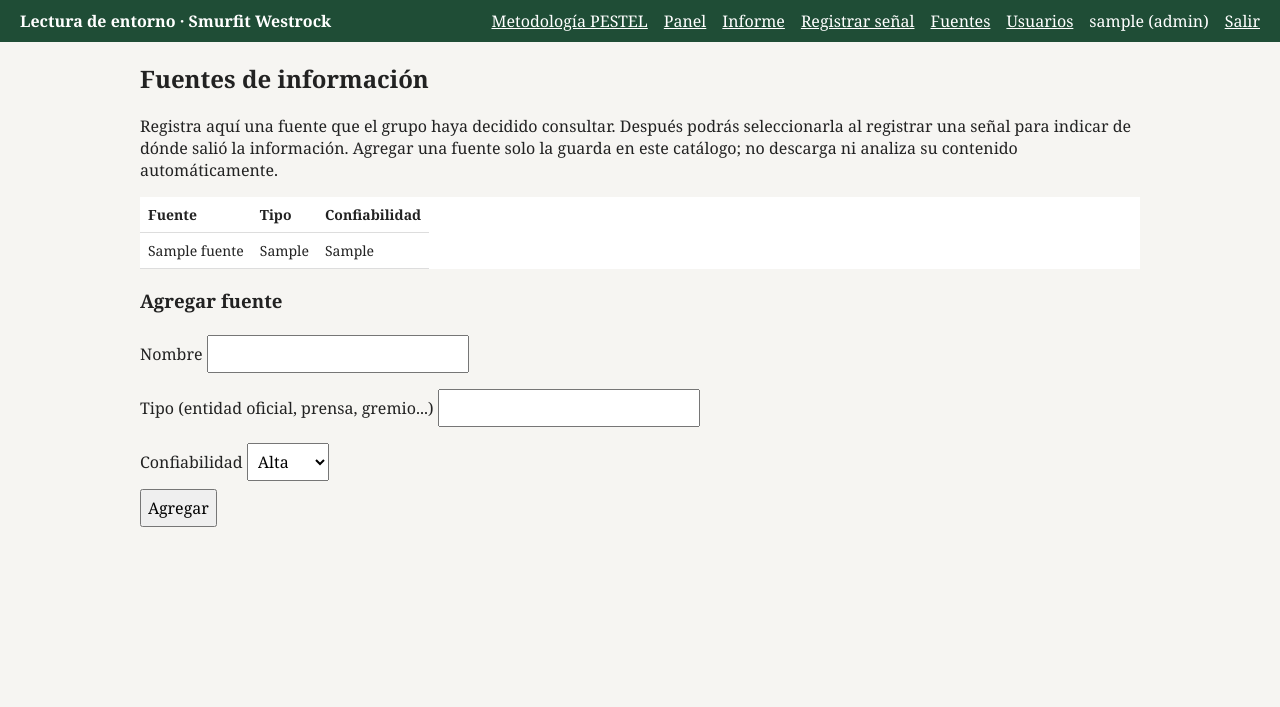
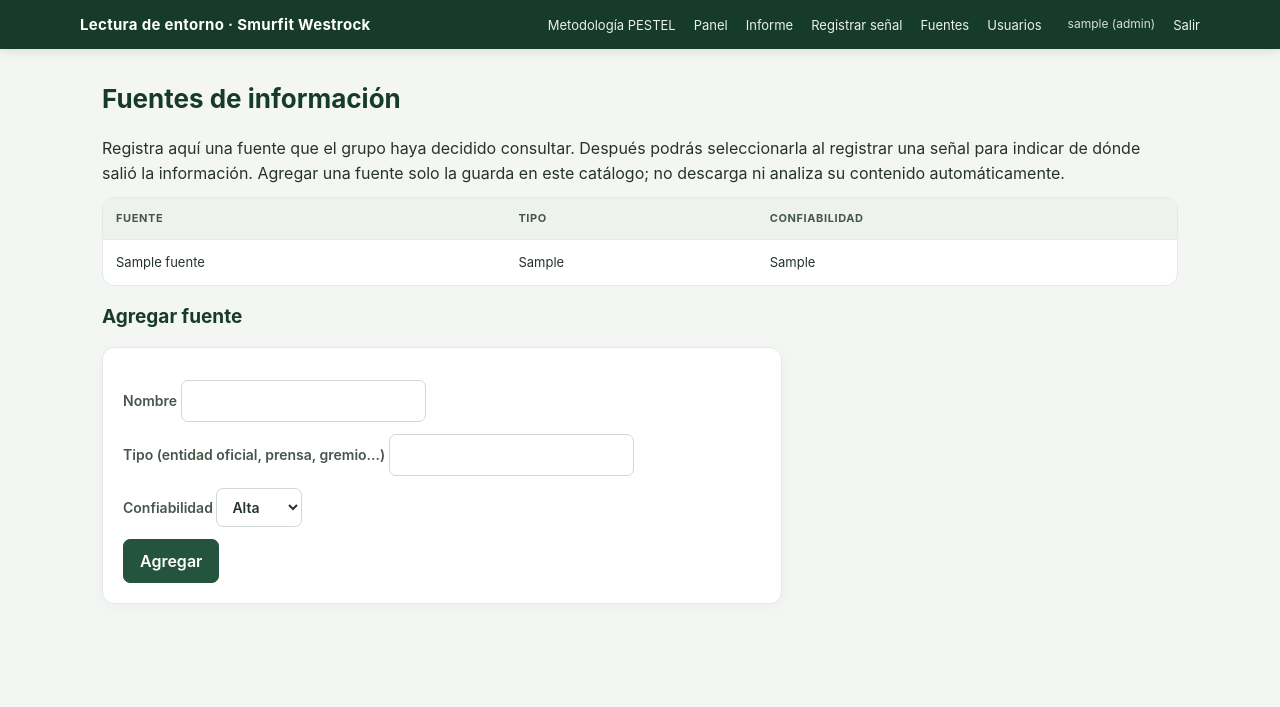
Before and after one commit to Cristian0124/lectura_smurfit, a Flask app: page /fuentes in a window 1280 px wide. Shown: the top 707 px of the page. Run offline with Flask 3, Linux system fonts and the light colour scheme; the visitor is signed in with stand-in values (Sample User, id 1); tables that the repository leaves empty hold one stand-in row (values such as "Sample post").

Commit message:
cambiar diseño

```diff
--- a/lectura_entorno/templates/base.html
+++ b/lectura_entorno/templates/base.html
@@ -3,17 +3,27 @@
 <meta name="viewport" content="width=device-width, initial-scale=1">
 <title>Lectura de entorno · Smurfit Westrock</title>
 <style>
- body{font-family:Georgia,serif;margin:0;color:#222;background:#f6f5f2}
- header{background:#1f4d36;color:#fff;padding:10px 20px;display:flex;gap:16px;align-items:center;flex-wrap:wrap}
- header a{color:#fff} header b{margin-right:auto}
- main{max-width:1000px;margin:20px auto;padding:0 16px}
- table{border-collapse:collapse;width:100%;background:#fff;display:block;overflow-x:auto}
- th,td{border-bottom:1px solid #ddd;padding:8px;text-align:left;font-size:14px}
- input,select,textarea,button{font:inherit;padding:6px;margin:4px 0;max-width:100%}
- label{display:block;margin-top:8px} .msg{background:#fff3cd;padding:8px;margin-bottom:10px}
- .alerta{background:#fde8e8;border-left:4px solid #b00020;padding:8px;margin-bottom:8px}
- .Alto{color:#b00020;font-weight:bold} .Medio{color:#b26a00} .Bajo{color:#2e7d32}
- @media print{header,.no-imprimir{display:none}}
+ :root{--green:#24543d;--green-dark:#173b2b;--mint:#eaf1ec;--ink:#26332c;--muted:#68756d;--line:#e3e9e4;--paper:#fff;--bg:#f4f6f3;--accent:#c7a66a}
+ *{box-sizing:border-box}
+ body{font-family:Inter,"Segoe UI",Arial,sans-serif;margin:0;color:var(--ink);background:var(--bg);line-height:1.55}
+ header{background:var(--green-dark);color:#fff;padding:13px max(22px,calc((100% - 1120px)/2));display:flex;gap:18px;align-items:center;flex-wrap:wrap;box-shadow:0 2px 10px #173b2b20}
+ header b{font-size:15px;letter-spacing:.02em;margin-right:auto} header a{color:#eaf1ec;text-decoration:none;font-size:13px;white-space:nowrap} header a:hover{color:#fff;text-decoration:underline} header span{font-size:12px;color:#d2dfd6;padding-left:8px}
+ main{max-width:1120px;margin:34px auto;padding:0 22px 52px}
+ h1,h2,h3{color:var(--green-dark);line-height:1.25} h2{font-size:26px;margin:0 0 20px} h3{font-size:19px}
+ p{margin:12px 0} a{color:var(--green);text-underline-offset:3px}
+ form{margin:18px 0} form.no-imprimir{background:var(--paper);border:1px solid var(--line);border-radius:12px;padding:14px 16px;display:flex;gap:12px;align-items:center;flex-wrap:wrap}
+ label{display:block;margin:12px 0;color:#48564c;font-size:14px;font-weight:600}
+ input,select,textarea,button{font:inherit;padding:9px 11px;max-width:100%;border:1px solid #cfd9d1;border-radius:7px;background:#fff;color:var(--ink)}
+ input:focus,select:focus,textarea:focus{outline:2px solid #88aa91;outline-offset:1px} textarea{width:min(100%,560px);resize:vertical}
+ button{background:var(--green);border-color:var(--green);color:#fff;font-weight:600;cursor:pointer;padding:9px 16px}button:hover{background:var(--green-dark)}
+ table{border-collapse:separate;border-spacing:0;width:100%;background:var(--paper);border:1px solid var(--line);border-radius:12px;overflow:hidden}
+ th,td{border-bottom:1px solid var(--line);padding:12px 13px;text-align:left;font-size:13px;vertical-align:top}th{background:#edf2ee;color:#43564a;font-size:11px;text-transform:uppercase;letter-spacing:.055em}tr:last-child td{border-bottom:0}td b{color:var(--green-dark)}
+ .msg,.alerta{border-radius:8px;padding:11px 14px;margin-bottom:12px;background:#fff5d9;border:1px solid #f0dfaa}.alerta{background:#fff0ee;border:1px solid #f1c8c2;color:#7a2922}
+ .Alto{color:#aa3932;font-weight:700}.Medio{color:#a36916;font-weight:600}.Bajo{color:#34724b;font-weight:600}
+ main>form:not(.no-imprimir){background:var(--paper);border:1px solid var(--line);border-radius:12px;padding:20px;max-width:680px;box-shadow:0 4px 18px #26332c08}
+ section,main>article{background:var(--paper);border:1px solid var(--line);border-radius:12px;padding:18px 20px;margin:20px 0}
+ @media(max-width:720px){header{gap:11px;padding:12px 16px}header b{width:100%}header span{padding:0}main{margin:24px auto;padding:0 14px 36px}h2{font-size:23px}table{display:block;overflow-x:auto;white-space:normal}th,td{min-width:105px}td:first-child{min-width:190px}}
+ @media print{body{background:#fff}header,.no-imprimir{display:none}main{max-width:none;margin:0;padding:0}table{border-radius:0}}
 </style></head><body>
 <header><b>Lectura de entorno · Smurfit Westrock</b>
 {% if session.usuario %}
```
